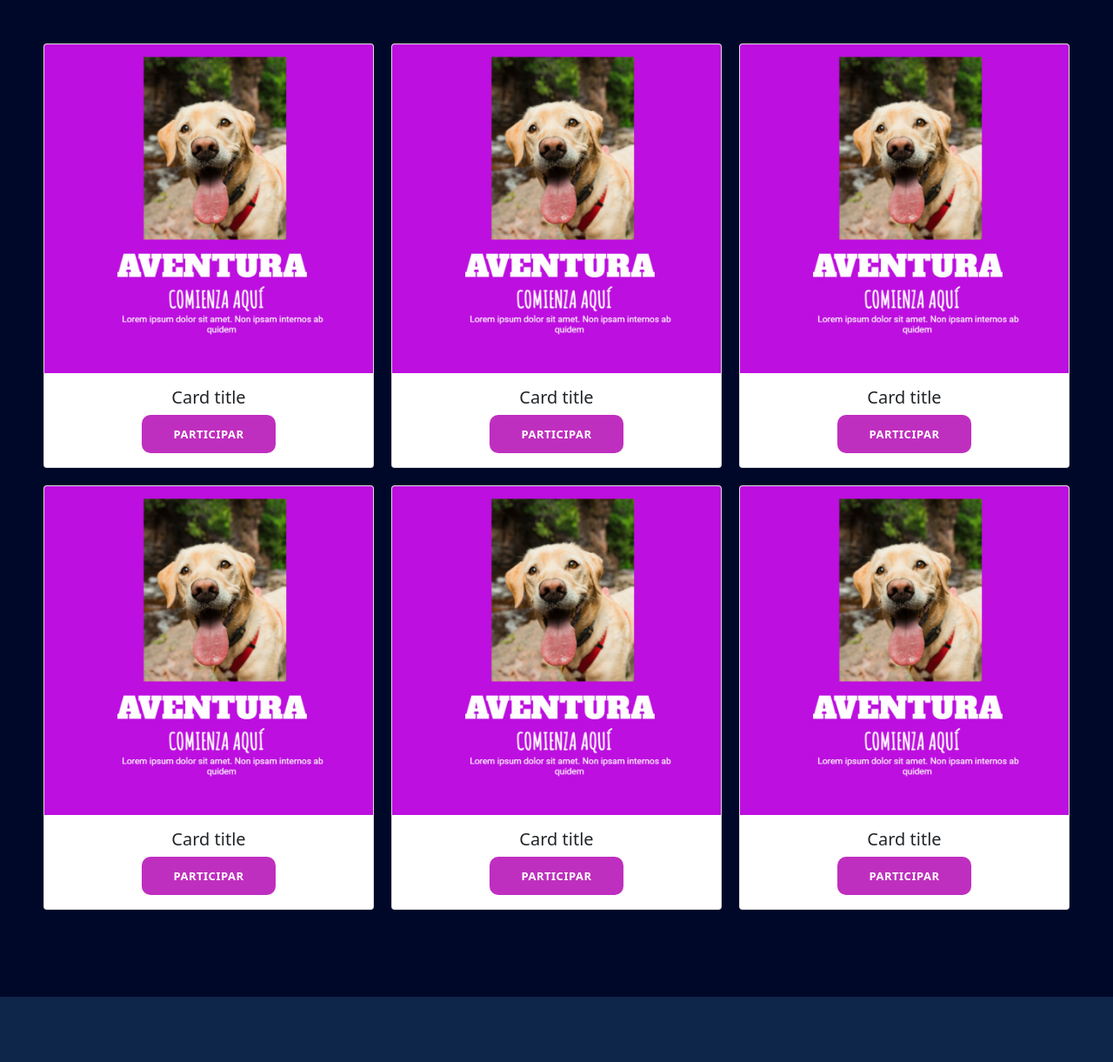
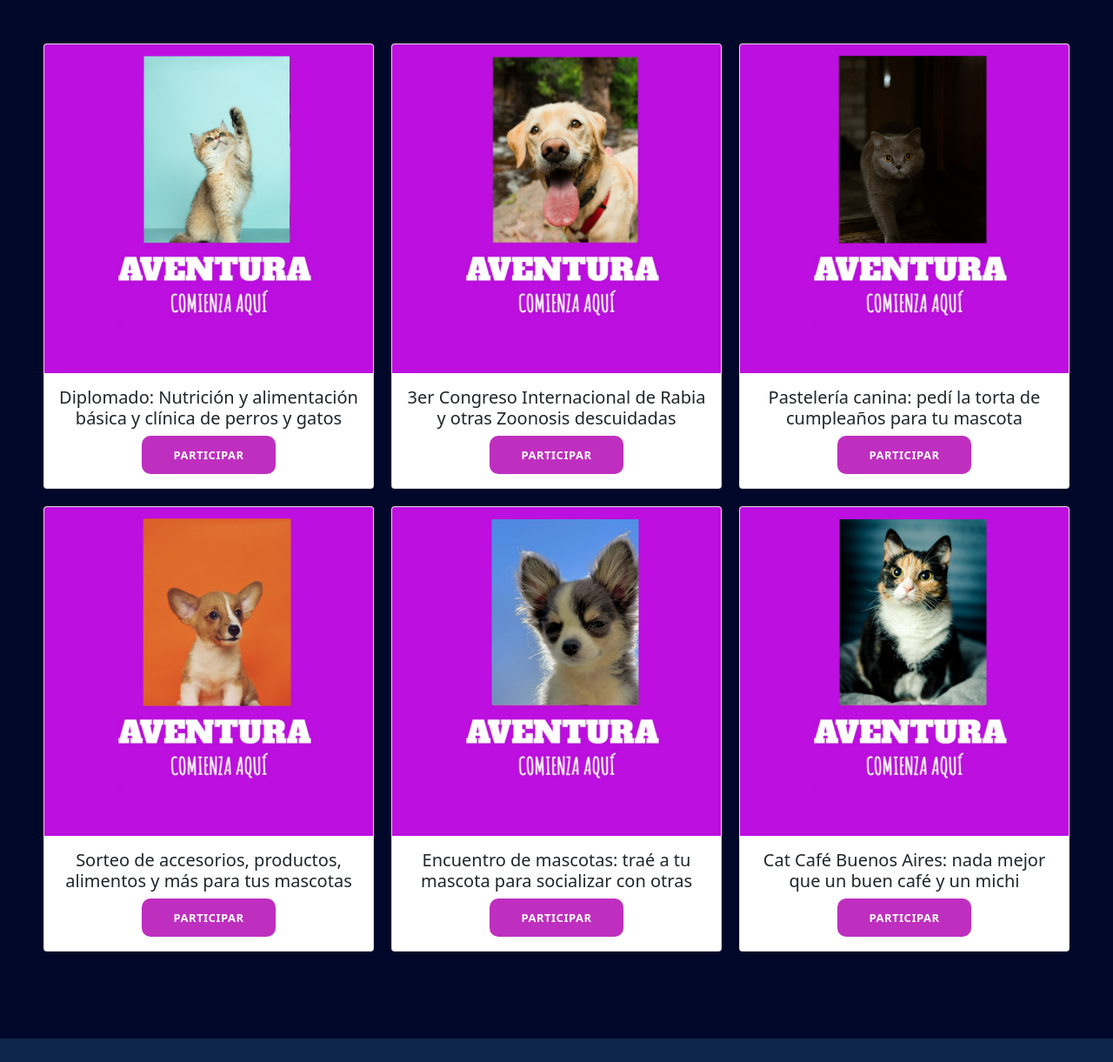
Before and after one commit to cabreraguss/proyecto-coderhouse, a website: page public/eventos.html in a window 1280 px wide. Shown: the part 699-1920 px from the top of the page at 87% size. Drawn offline with nearby package versions, Linux system fonts and the light colour scheme.

Commit message:
cards cambiadas

```diff
--- a/public/eventos.html
+++ b/public/eventos.html
@@ -64,55 +64,57 @@
         <div class="contenedor-eventos-2">
             <div class="eventos">
                 <div class="card" style="width: 100%;">
-                    <img src="../img/eventosimagenes.jpeg" class="card-img-top" alt="...">
+                    <img src="../img/eventos/aventura1.png" class="card-img-top" alt="...">
                     <div class="card-body">
-                      <h5 class="card-title">Card title</h5>
-                      <a href="#" class="btn btn-primary button">Participar</a>
+                      <h5 class="card-title">
+                        Diplomado: Nutrición y alimentación básica y clínica de perros y gatos
+                      </h5>
+                      <a href="https://docs.google.com/forms/d/e/1FAIpQLSfAej9qugRUfM0mdGgJ9tNRAOA1zh-rT72Q3lobDD9bJ7YKXQ/viewform?usp=sf_link" class="button">Participar</a>
                     </div>
                   </div>
             </div>
             <div class="eventos">
                 <div class="card" style="width: 100%;">
-                    <img src="../img/eventosimagenes.jpeg" class="card-img-top" alt="...">
+                    <img src="../img/eventos/aventura2.png" class="card-img-top" alt="...">
                     <div class="card-body">
-                      <h5 class="card-title">Card title</h5>
-                      <a href="#" class="btn btn-primary button">Participar</a>
+                      <h5 class="card-title">3er Congreso Internacional de Rabia y otras Zoonosis descuidadas</h5>
+                      <a href="https://docs.google.com/forms/d/e/1FAIpQLSfAej9qugRUfM0mdGgJ9tNRAOA1zh-rT72Q3lobDD9bJ7YKXQ/viewform?usp=sf_link" class="button">Participar</a>
                     </div>
                   </div>
             </div>
             <div class="eventos">
                 <div class="card" style="width: 100%;">
-                    <img src="../img/eventosimagenes.jpeg" class="card-img-top" alt="...">
+                    <img src="../img/eventos/aventura3.png" class="card-img-top" alt="...">
                     <div class="card-body">
-                      <h5 class="card-title">Card title</h5>
-                      <a href="#" class="btn btn-primary button">Participar</a>
+                      <h5 class="card-title">Pastelería canina: pedí la torta de cumpleaños para tu mascota</h5>
+                      <a href="https://docs.google.com/forms/d/e/1FAIpQLSfAej9qugRUfM0mdGgJ9tNRAOA1zh-rT72Q3lobDD9bJ7YKXQ/viewform?usp=sf_link" class="button">Participar</a>
                     </div>
                   </div>
             </div>
             <div class="eventos">
                 <div class="card" style="width: 100%;">
-                    <img src="../img/eventosimagenes.jpeg" class="card-img-top" alt="...">
+                    <img src="../img/eventos/aventura4.png" class="card-img-top" alt="...">
                     <div class="card-body">
-                      <h5 class="card-title">Card title</h5>
-                      <a href="#" class="btn btn-primary button">Participar</a>
+                      <h5 class="card-title">Sorteo de accesorios, productos, alimentos y más para tus mascotas</h5>
+                      <a href="https://docs.google.com/forms/d/e/1FAIpQLSfAej9qugRUfM0mdGgJ9tNRAOA1zh-rT72Q3lobDD9bJ7YKXQ/viewform?usp=sf_link" class="button">Participar</a>
                     </div>
                   </div>
             </div>
             <div class="eventos">
                 <div class="card" style="width: 100%;">
-                    <img src="../img/eventosimagenes.jpeg" class="card-img-top" alt="...">
+                    <img src="../img/eventos/aventura6.png" class="card-img-top" alt="...">
                     <div class="card-body">
-                      <h5 class="card-title">Card title</h5>
-                      <a href="#" class="btn btn-primary button">Participar</a>
+                      <h5 class="card-title">Encuentro de mascotas: traé a tu mascota para socializar con otras</h5>
+                      <a href="https://docs.google.com/forms/d/e/1FAIpQLSfAej9qugRUfM0mdGgJ9tNRAOA1zh-rT72Q3lobDD9bJ7YKXQ/viewform?usp=sf_link" class="button">Participar</a>
                     </div>
                   </div>
             </div>
             <div class="eventos">
                 <div class="card" style="width: 100%;">
-                    <img src="../img/eventosimagenes.jpeg" class="card-img-top" alt="...">
+                    <img src="../img/eventos/aventura5.png" class="card-img-top" alt="...">
                     <div class="card-body">
-                      <h5 class="card-title">Card title</h5>
-                      <a href="#" class="btn btn-primary button">Participar</a>
+                      <h5 class="card-title">Cat Café Buenos Aires: nada mejor que un buen café y un michi</h5>
+                      <a href="https://docs.google.com/forms/d/e/1FAIpQLSfAej9qugRUfM0mdGgJ9tNRAOA1zh-rT72Q3lobDD9bJ7YKXQ/viewform?usp=sf_link" class="button">Participar</a>
                     </div>
                   </div>
             </div>
--- a/styles/styles.scss
+++ b/styles/styles.scss
@@ -561,6 +561,9 @@ textarea{
     height: 550px;
     margin: 0 auto;
 }
+
+/*CSS DE ASISTENCIA EVENTO*/
+
 /*FUNCIONES SASS*/
 
 @mixin size-underline ($largo) {
```
Also changed, not shown: img/eventos/aventura1.png (added), img/eventos/aventura2.png (added), img/eventos/aventura3.png (added), img/eventos/aventura4.png (added), img/eventos/aventura5.png (added), img/eventos/aventura6.png (added), img/eventosimagenes.jpeg (deleted), styles/styles.css.
